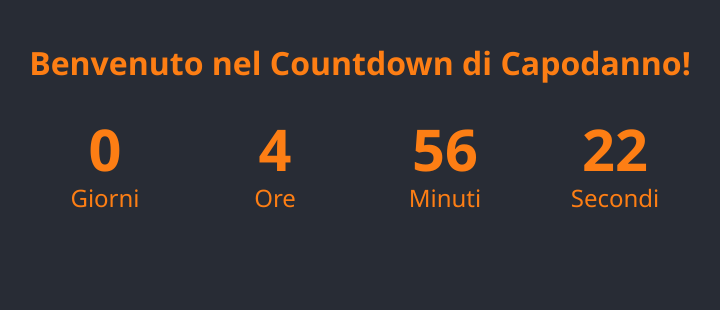
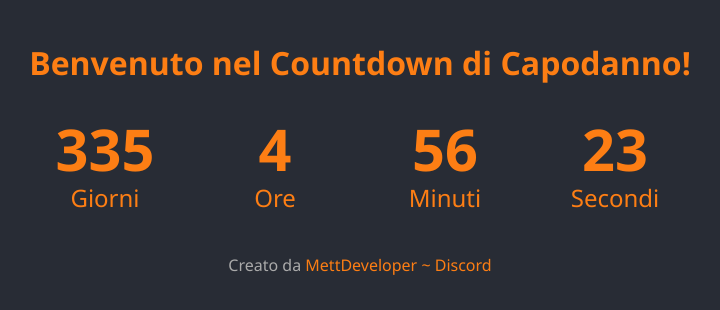
Before and after one commit to MettCreator14/countdown-capodanno, a plain HTML site: page index.html in a window 1280 px wide. Shown: the whole page, without its empty margins (280-1000 px from the left). Drawn offline with Linux system fonts and the light colour scheme.

Commit message:
Update index.html

```diff
--- a/index.html
+++ b/index.html
@@ -65,6 +65,20 @@
                 max-width: none;
             }
         }
+
+        footer {
+            margin-top: 30px;
+            color: #aaa;
+        }
+
+        footer a {
+            color: #fd7e14;
+            text-decoration: none;
+        }
+
+        footer a:hover {
+            text-decoration: underline;
+        }
     </style>
     <title>New Year Countdown</title>
 </head>
@@ -95,11 +109,18 @@
     </div>
 </div>
 
+<footer>
+    Creato da <a href="https://discord.com/invite/mFVfHBbJ3d" target="_blank">MettDeveloper ~ Discord</a>
+</footer>
+
 <script>
-    var countdownDate = new Date("December 31, 2023 23:59:59").getTime();
+    function startCountdown() {
+        var now = new Date();
+        var nextYear = now.getFullYear() + 1;
+        var countdownDate = new Date(nextYear, 11, 1, 0, 0, 0, 0);
 
         var x = setInterval(function() {
-        var now = new Date().getTime();
+            now = new Date();
             var distance = countdownDate - now;
 
             var days = Math.floor(distance / (1000 * 60 * 60 * 24));
@@ -115,9 +136,13 @@
 
             if (distance < 0) {
                 clearInterval(x);
-            document.getElementById("countdown").innerHTML = "Buon Anno!";
+                startCountdown(); // Ricomincia il countdown
             }
         }, 1000);
+    }
+
+    // Avvia il countdown quando la pagina è caricata
+    startCountdown();
 </script>
 
 </body>
```
Lines whose indentation alone changed are shown as unchanged.
